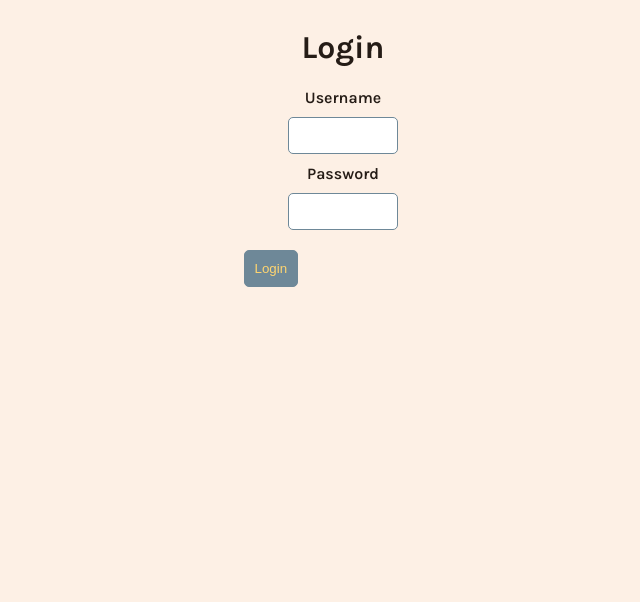
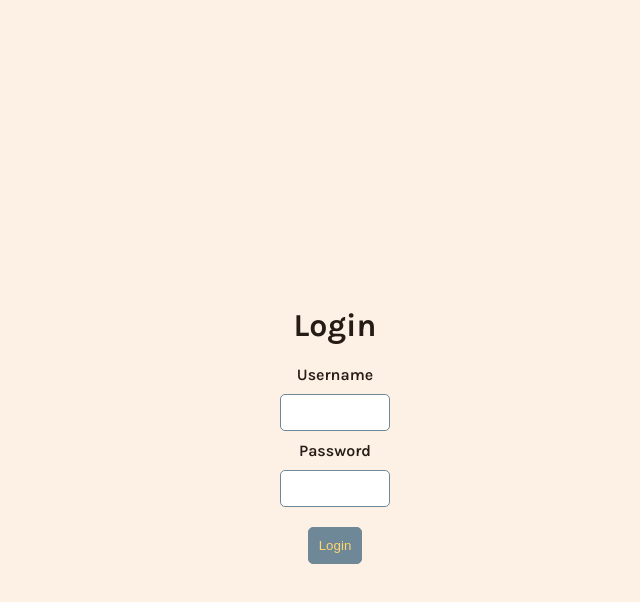
Before and after one commit to kelly1040/cafe, a React (Create React App) app in the folder frontend/: page /addProduct in a window 1280 px wide. Shown: the top 602 px of the page, without its empty margins (305-945 px from the left). Built offline with nearby package versions, Linux system fonts and the light colour scheme.

Commit message:
added styles

```diff
--- a/frontend/src/App.js
+++ b/frontend/src/App.js
@@ -12,10 +12,14 @@ function App() {
     return <Login />
   }
   if(!user) {
-     console.log("hello");
      return <Login />}
   return (
-    <NavBar/>
+    <div>
+      <NavBar/>
+      <div>
+
+      </div>
+    </div>
   );
 }
 
--- a/frontend/src/css/index.css
+++ b/frontend/src/css/index.css
@@ -11,7 +11,46 @@ html {
   font-weight: 600;
   font-style: normal;
 }
+input [name="description"] {
+  padding: 10px;
+  margin: 10px;
+  border-radius: 5px;
+  border: 1px solid #6e8898;
+  width: 200px;
+  text-align: center;
+}
+.login {
+  margin-top: 10%;
+}
+div{
+  display: flex;
+  justify-content: center;
+  align-items: center;
+  flex-direction: column;
+}
+form {
+  display: flex;
+  justify-content: center;
+  align-items: center;
+  flex-direction: column;
+}
 
+form > input {
+  padding: 10px;
+  margin: 10px;
+  border-radius: 5px;
+  border: 1px solid #6e8898;
+  width: 40%;
+  text-align: center;
+} */
+
+body {
+    width: 100%;
+    display: flex;
+    justify-content: center;
+    align-items: center;
+    flex-direction: column;
+  }
 
   .incrementButton{
     display: flex;
@@ -33,6 +72,7 @@ div {
     align-items: center;
     flex-direction: column;
   }
+
   h1{
     display: flex;
     justify-content: center;
--- a/frontend/src/css/login.css
+++ b/frontend/src/css/login.css
@@ -1,14 +1,23 @@
-.login-wrapper {
+.login{
   display: flex;
-  justify-content: flex-start;
-  height: 100vh;
+  justify-content: center;
   width: 100%;
   margin-top: 10%;
+  height: 100vh;
   align-items: center;
 }
 
-.login-wrapper form, label, input {
+.login form, label, input {
     display: flex;
     flex-direction: column;
     align-items: center;
 }
+
+@media (max-width: 600px) {
+  .login {
+    font-size: large;
+  }
+  .label {
+    font-size: 100px;
+  }
+}
--- a/frontend/src/css/nav.css
+++ b/frontend/src/css/nav.css
@@ -1,8 +1,14 @@
 @import url('https://fonts.googleapis.com/css2?family=Poppins:wght@400;500;600;700&display=swap');
 
-html, body{
+html{
     min-width:100%;
+    min-height:100%;
   }
+
+body {
+  width: 100%;
+  height: 100%;
+}
 
 .container {
   margin: 0 auto;
@@ -11,8 +17,16 @@ html, body{
   justify-content: space-between;
   align-items: center;
   flex-direction: row ;
+  width: 100%;
 }
 
+nav {
+  width: 100%;
+  display: flex;
+  justify-content: center;
+  align-items: center;
+  flex-direction: row;
+}
 .navbar {
   height: 60px;
   background-color: #fef7e5;
@@ -43,6 +57,7 @@ html, body{
   font-weight: 400;
   color: #2f234f;
   text-decoration: none;
+  margin: 0 10% 0 10%;
 }
 
 .nav-elements  a.active {
--- /dev/null
+++ b/frontend/src/css/table.css
@@ -0,0 +1,6 @@
+table {
+    width: 100%;
+    border-collapse: collapse;
+    margin: 0;
+    padding: 0;
+}
--- a/frontend/src/pages/shoppingList.jsx
+++ b/frontend/src/pages/shoppingList.jsx
@@ -1,4 +1,6 @@
 import { useState, useEffect } from "react";
+import "../../src/css/table.css";
+
 import {
   createColumnHelper,
   flexRender,
```
Lines whose indentation alone changed are shown as unchanged.
